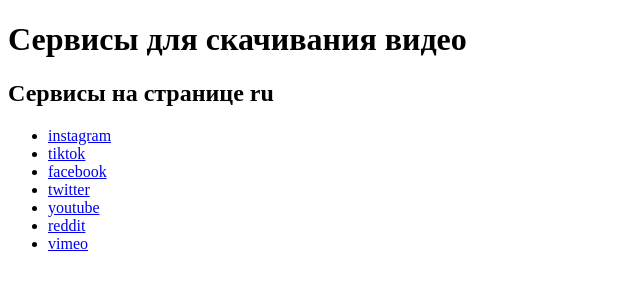
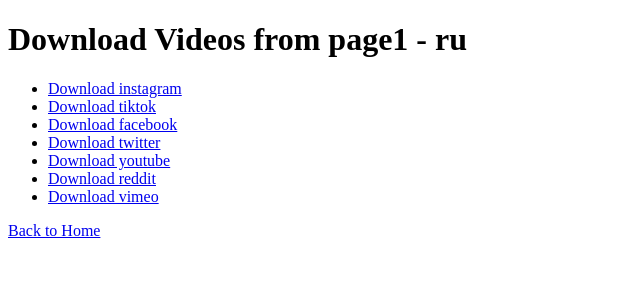
Before and after one commit to BorisVaneev/getvideo-live, a Flask app: page /ru/page1 in a window 1280 px wide. Shown: the top 300 px of the page, without its empty margins (0-640 px from the left). Run offline with Flask 3, Linux system fonts and the light colour scheme.

Commit message:
Update seo_page.html

```diff
--- a/templates/seo_page.html
+++ b/templates/seo_page.html
@@ -3,16 +3,15 @@
 <head>
     <meta charset="UTF-8">
     <meta name="viewport" content="width=device-width, initial-scale=1.0">
-    <title>Скачивание видео</title>
+    <title>Download Video</title>
 </head>
 <body>
-    <h1>Сервисы для скачивания видео</h1>
-
-    <h2>Сервисы на странице {{ lang }}</h2>
+    <h1>Download Videos from {{ page }} - {{ lang }}</h1>
     <ul>
         {% for service in services %}
-        <li><a href="/{{ lang }}/{{ service }}">{{ service }}</a></li>
+            <li><a href="/download/{{ service }}">Download {{ service }}</a></li>
         {% endfor %}
     </ul>
+    <a href="/">Back to Home</a>
 </body>
 </html>
```
